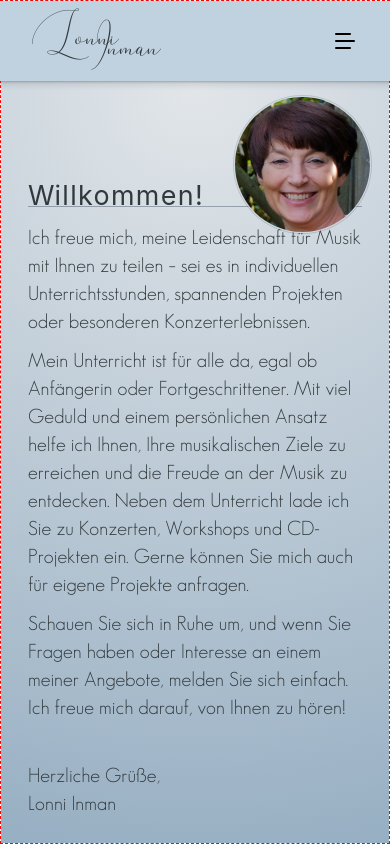
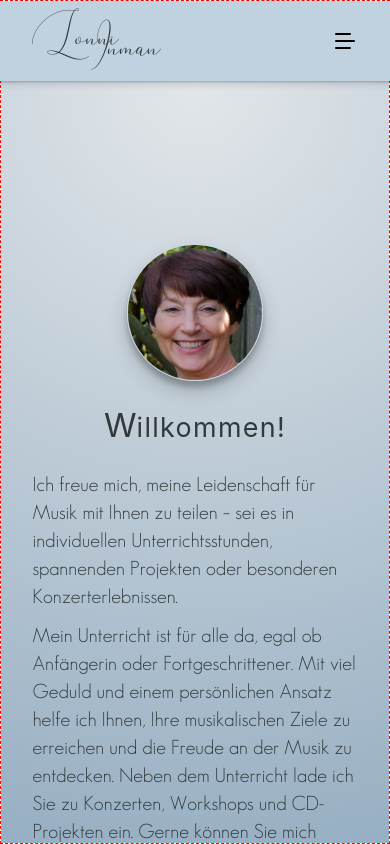
Before and after one commit to j-eick/lonni-homepage, a Next.js app: page /home in a window 390 px wide. Built offline with nearby package versions, Linux system fonts and the light colour scheme; a web font is replaced by a local one.

Commit message:
welcomepage fluid responsive

```diff
--- a/app/home/page.tsx
+++ b/app/home/page.tsx
@@ -13,26 +13,37 @@ export default function Home() {
         <MainLayout>
             <main
                 className={`grow
-                            w-12/12 mx-auto my-0 flex gap-5
-                            2xs:px-7 2xs:mt-10
+                            mx-auto flex gap-5 mt-content_top-mobile mb-content_bottom-mobile
+                            2xs:w-10/12
                             2xs:text-size-mobile-2xs
                             xs:text-size-mobile-xs
                             md-768:w-8/10
+                            md-768:mt-content_top-desktop
+                            md-768:mb-content_bottom-desktop
                         `}
             >
-                <article className="relative flowText">
+                <article className="relative">
                     <MyImage
                         src={profilePic}
                         alt={"Profile Photo"}
-                        className={`fixed z-10 right-[5vw] top-profilePhoto
-                                    w-profileImage h-profileImage mx-auto rounded-full overflow-hidden
-                                    2xs:shadow-line 2xs:border-[.5px] 2xs:border-slate-300
+                        className={`w-profileImage h-profileImage mx-auto rounded-full overflow-hidden
+                                    2xs:shadow-step 2xs:border-[.15px] 2xs:border-slate-300
                                     md:hidden`}
                     />
-                    <PageTitle
-                        firstLetter="W"
-                        rest="illkommen!"
-                    />
+                    <h1 className="relative my-5 font-secondary text-center">
+                        <span className={`xss-320:text-size-firstLetterPagetitle-mobile `}>W</span>
+                        <span
+                            className={`tracking-wider
+                                xss-320:text-size-restPageTitle-mobile`}
+                        >
+                            illkommen!
+                        </span>
+                        {/* <div
+                            className={`absolute w-full bottom-pageTitle-underline border-b-1.5 border-slate-700/40
+                                xss-320:border-b-1
+                                `}
+                        /> */}
+                    </h1>
                     <div
                         className={`flowTextAndLastChild
                                     2xs:leading-7
@@ -54,9 +65,9 @@ export default function Home() {
                             Schauen Sie sich in Ruhe um, und wenn Sie Fragen haben oder Interesse an einem meiner
                             Angebote, melden Sie sich einfach. Ich freue mich darauf, von Ihnen zu hören!
                         </p>
-
                         <p>
-                            Herzliche Grüße, <br />
+                            Herzliche Grüße!
+                            <br />
                             Lonni Inman
                         </p>
                     </div>
```
